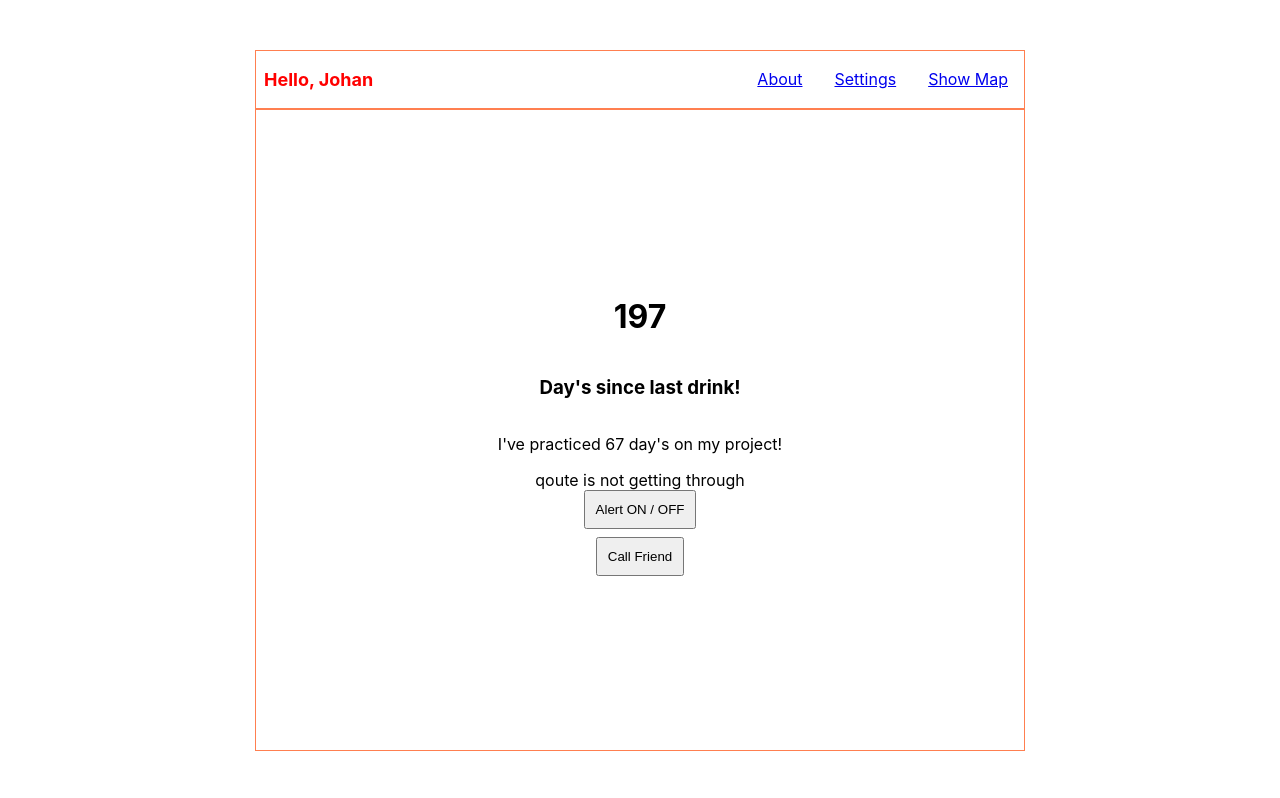
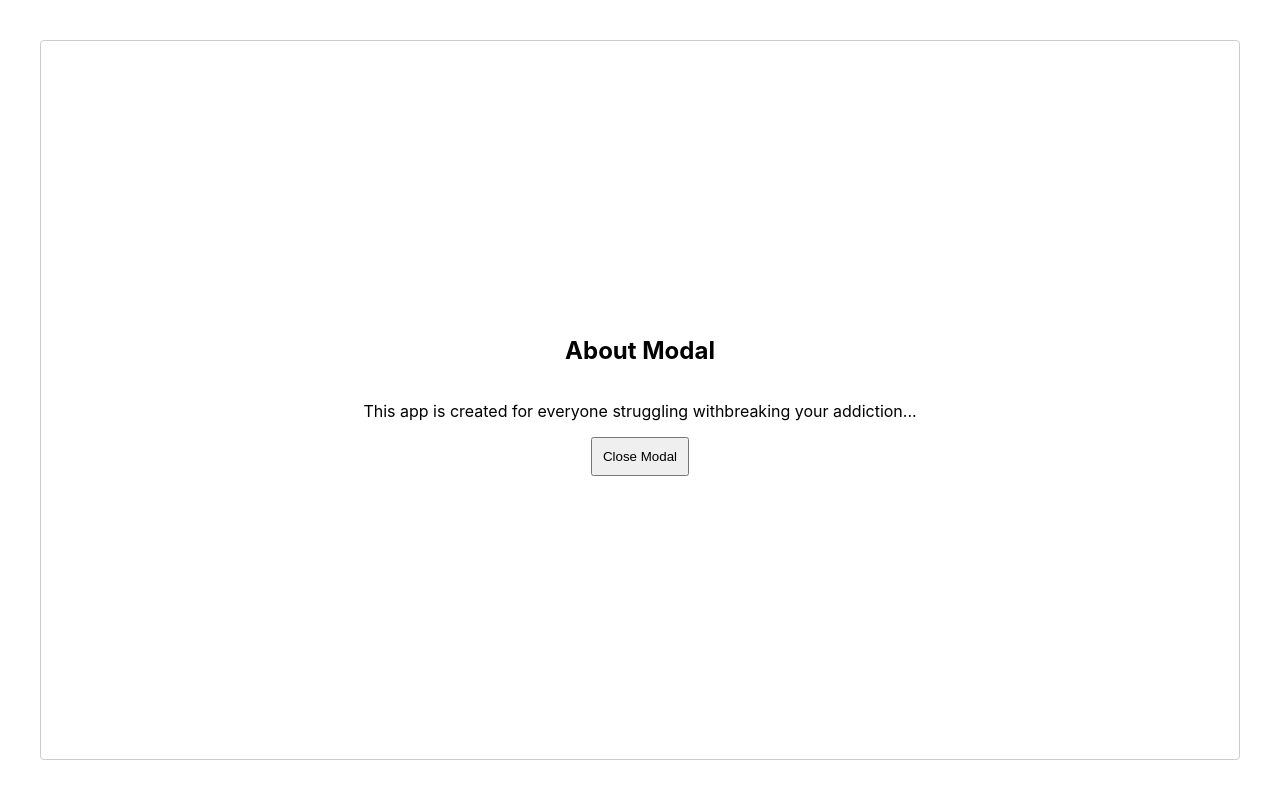
Before and after one commit to JohanCodeForFun/aa-helper, a React (Create React App) app: page / in a window 1280 px wide. Both pictures are taken after a click on the link "About". Built offline with nearby package versions, Linux system fonts and the light colour scheme; no server answers.

Commit message:
About modal done

```diff
--- a/package.json
+++ b/package.json
@@ -8,6 +8,7 @@
     "@testing-library/user-event": "^13.5.0",
     "react": "^18.2.0",
     "react-dom": "^18.2.0",
+    "react-modal": "^3.15.1",
     "react-scripts": "5.0.1",
     "web-vitals": "^2.1.4"
   },
--- a/src/components/Nav.js
+++ b/src/components/Nav.js
@@ -1,6 +1,12 @@
 import "./nav.css";
+import ReactModal from "react-modal";
+import React, { useState } from "react";
+
+ReactModal.setAppElement('#root');
 
 const Nav = () => {
+  const [modalIsOpen, setModalIsOpen] = useState(false);
+
   const person = {
     name: "Johan",
   };
@@ -11,7 +17,7 @@ const Nav = () => {
       <p className="logo">Hello, {person.name}</p>
         <ul>
           <li>
-            <a href="#">About</a>
+            <a href="#" onClick={() => setModalIsOpen(true)}>About</a>
           </li>
           <li>
             <a href="#">Settings</a>
@@ -21,6 +27,11 @@ const Nav = () => {
           </li>
         </ul>
       </nav>
+      <ReactModal isOpen={modalIsOpen} onRequestClose={() => setModalIsOpen(false)}>
+        <h2>About Modal</h2>
+        <p>This app is created for everyone struggling withbreaking your addiction...</p>
+        <button onClick={() => setModalIsOpen(false)}>Close Modal</button>
+      </ReactModal>
     </div>
   );
 };
```
Also changed, not shown: 1 other file (tests, documents, lock files or other folders).
